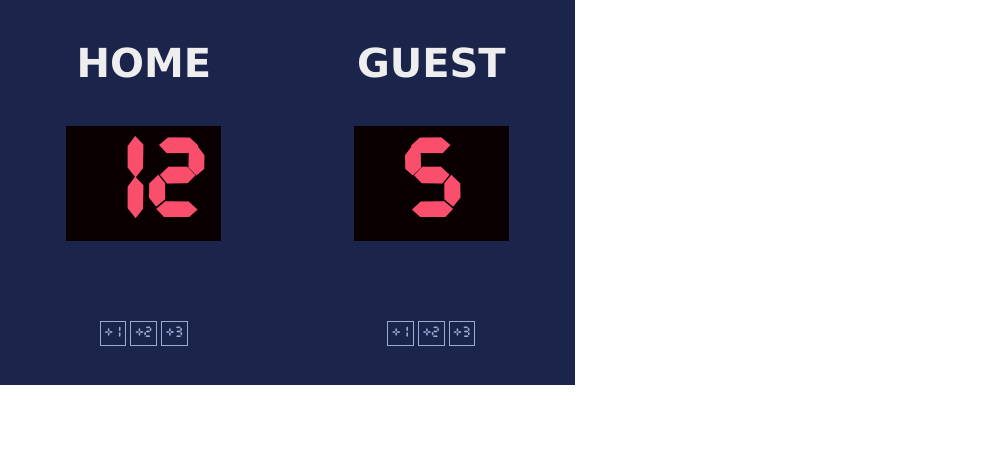
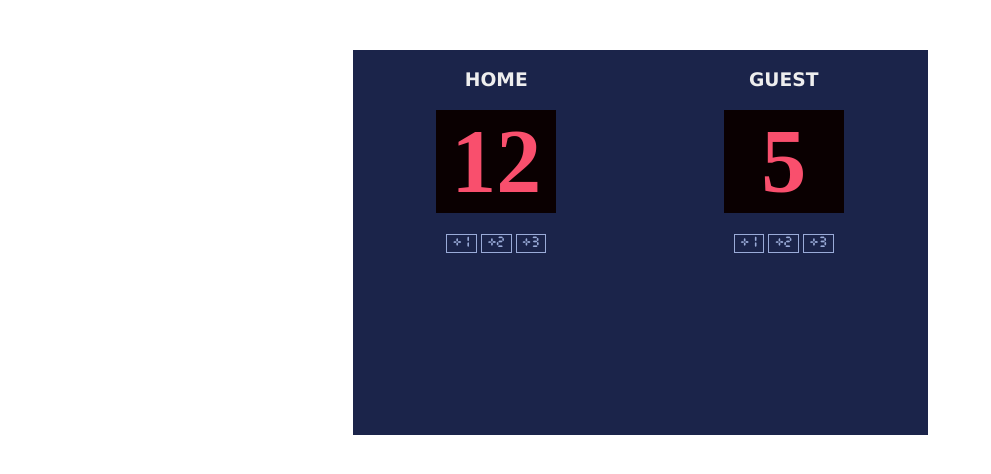
Before and after one commit to Jole85/basketball-scoreboard, a plain HTML site: page index.html in a window 1280 px wide. Shown: the whole page, without its empty margins (0-991 px from the left). Drawn offline with Linux system fonts and the light colour scheme.

Commit message:
update styles and HTML structure

```diff
--- a/index.css
+++ b/index.css
@@ -4,12 +4,8 @@ body {
 }
 
 h3 {
-    color: #EEEEEE;
+  color: #eeeeee;
   font-family: Verdana, Geneva, Tahoma, sans-serif;
-    font-weight: 600;
-    font-size: 2.5rem;
-
-
 }
 
 @font-face {
@@ -17,33 +13,27 @@ h3 {
   src: url("./CursedTimerUlil-Aznm.ttf");
 }
 
-.score {
-    background: #0a0001;
-    font-size: 6rem;
-    color: #F94F6D;
-    width: 117px;
-    margin-top: 20px;
-    border: 19px solid #0a0001;
-    border-bottom: 0px;
-    border-top: 0px;
-    font-family: scoreFont;
-    padding-top: 10px;
-
-}
-
 .container {
   display: flex;
   justify-content: space-around;
+  background-color: #1b244a;
+  color: #e0f2fe;
   width: 575px;
   height: 385px;
-    background-color: #1B244A;
+  margin: 50px auto 50px auto;
+}
 
+.score {
+  background: #0a0001;
+  font-size: 90px;
+  color: #f94f6d;
+  width: 120px;
+  margin: 20px;
 }
 
 button {
   background: none;
-    border: 1px double #9AABD8;
-    color: #9AABD8;
+  border: 1px double #9aabd8;
+  color: #9aabd8;
   font-family: scoreFont;
-    padding: 4px;
 }
--- a/index.html
+++ b/index.html
@@ -1,10 +1,13 @@
 <html>
+
 <head>
     <link rel="stylesheet" href="index.css">
 </head>
+
 <body>
     <div class="container">
-            <div class="column">
+
+        <div class="team-container">
             <h3>HOME</h3>
             <h2 class="score">12</h2>
             <div>
@@ -13,7 +16,7 @@
                 <button>+3</button>
             </div>
         </div>
-            <div class="column">
+        <div class="team-container">
             <h3>GUEST</h3>
             <h2 class="score">5</h2>
             <div>
@@ -22,7 +25,9 @@
                 <button>+3</button>
             </div>
         </div>
+
     </div>
     <script src="index.js"></script>
 </body>
+
 </html>
```
Lines whose indentation alone changed are shown as unchanged.
